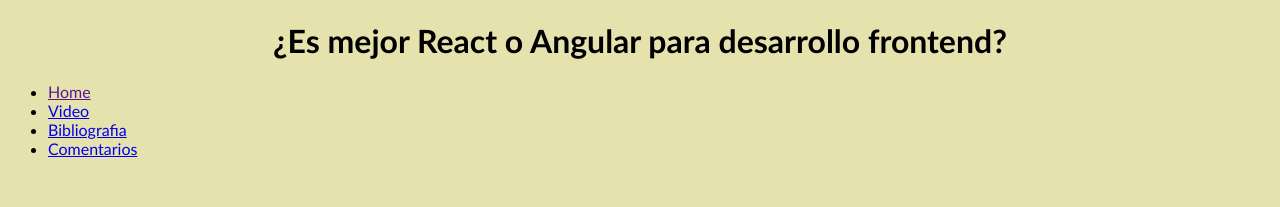
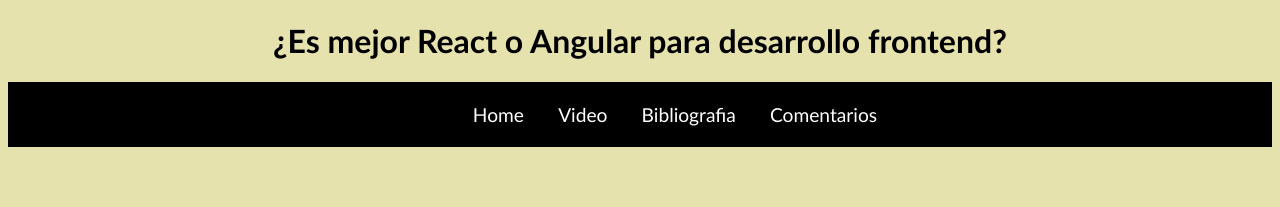
Before and after one commit to FranciscoMest02/Html-testing, a plain HTML site: page index.html in a window 1280 px wide. Shown: the top 207 px of the page. Drawn offline with Linux system fonts and the light colour scheme.

Commit message:
Estilo para la barra superior

```diff
--- a/css/style.css
+++ b/css/style.css
@@ -46,3 +46,22 @@
 th {
     text-align: left;
 }
+
+nav {
+    background-color: #000;
+    padding: 5px;
+    text-align: center;
+}
+
+nav li {
+    display: inline;
+    list-style-type: none;
+    padding-left: 30px;
+    margin: 0;
+    font-size: 120%;
+}
+
+nav li a {
+    color: #FFFFFF;
+    text-decoration: none;
+}
```
